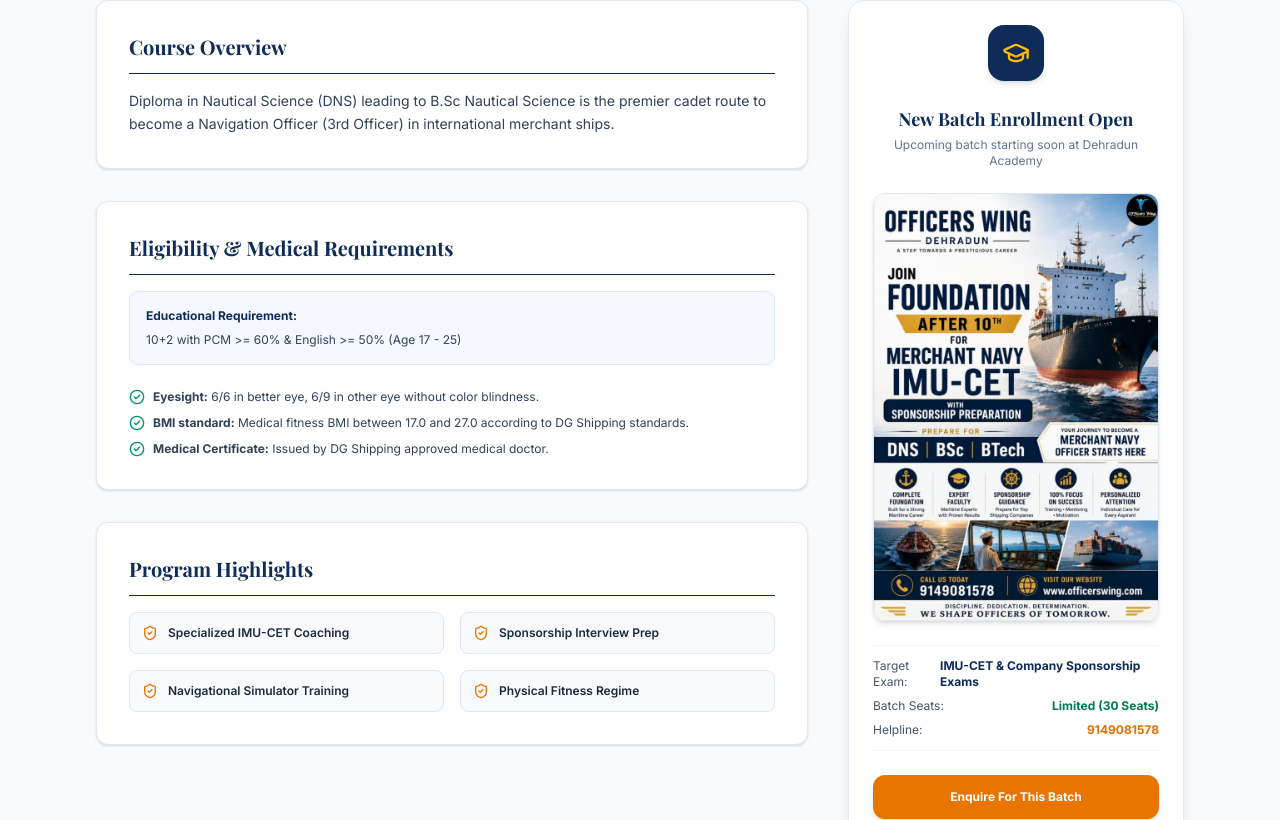
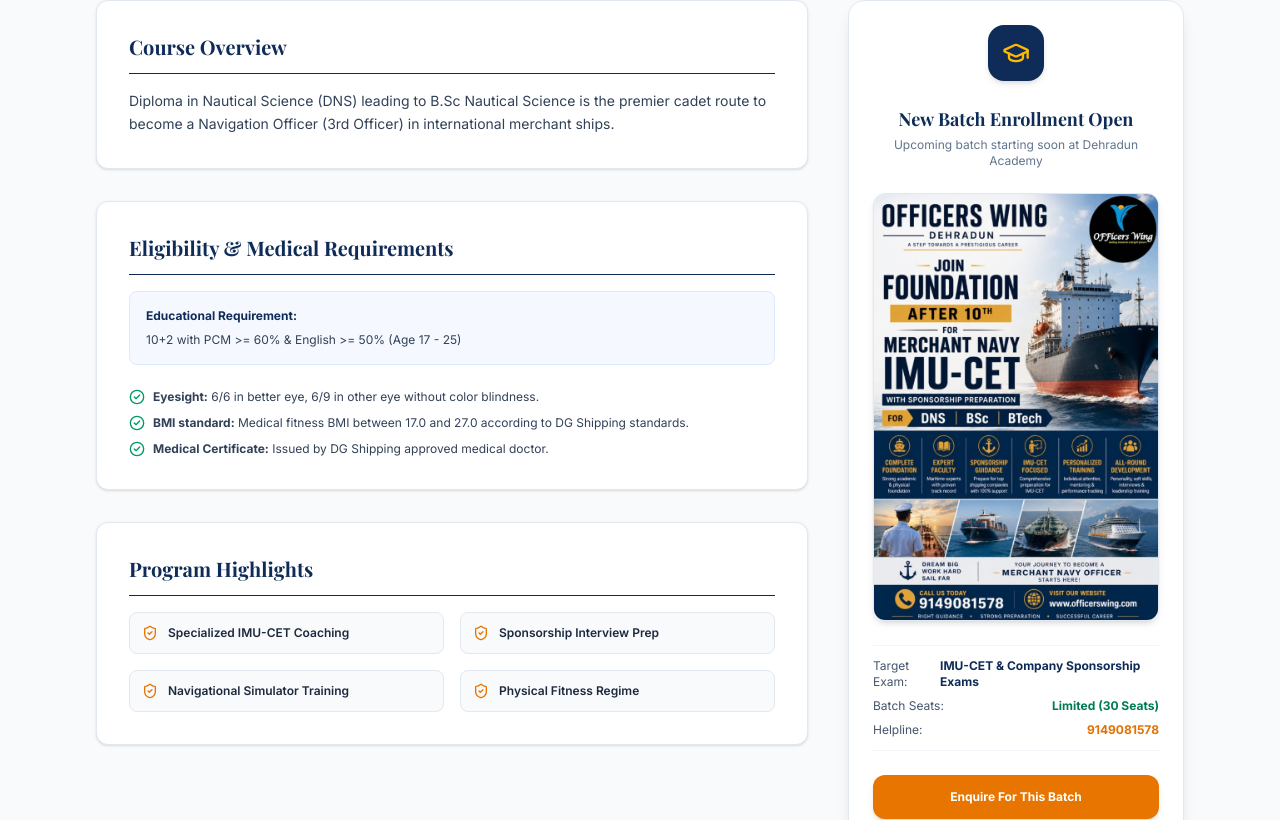
Before and after one commit to Digital-Byte-Solutions/officers-wing, a React (Vite) app in the folder client/: page /courses/1 in a window 1280 px wide. Shown: the part 436-1256 px from the top of the page. Built offline with nearby package versions, Linux system fonts and the light colour scheme; a web font is replaced by a local one.

Commit message:
Remove broken poster reference from CourseDetailPage

```diff
--- a/client/src/pages/CourseDetailPage.tsx
+++ b/client/src/pages/CourseDetailPage.tsx
@@ -129,9 +129,7 @@
                 src={
                   id?.includes('gp-rating')
                     ? '/images/gp_rating_batch.jpg'
-                    : id?.includes('dns') || id?.includes('12th')
-                    ? '/images/foundation_course_poster.jpg'
-                    : '/images/foundation_imu_cet.jpg'
+                    : '/images/foundation_course_poster.jpg'
                 }
                 alt={`${course.category} Official Poster`}
                 className="w-full h-auto object-cover"
```
